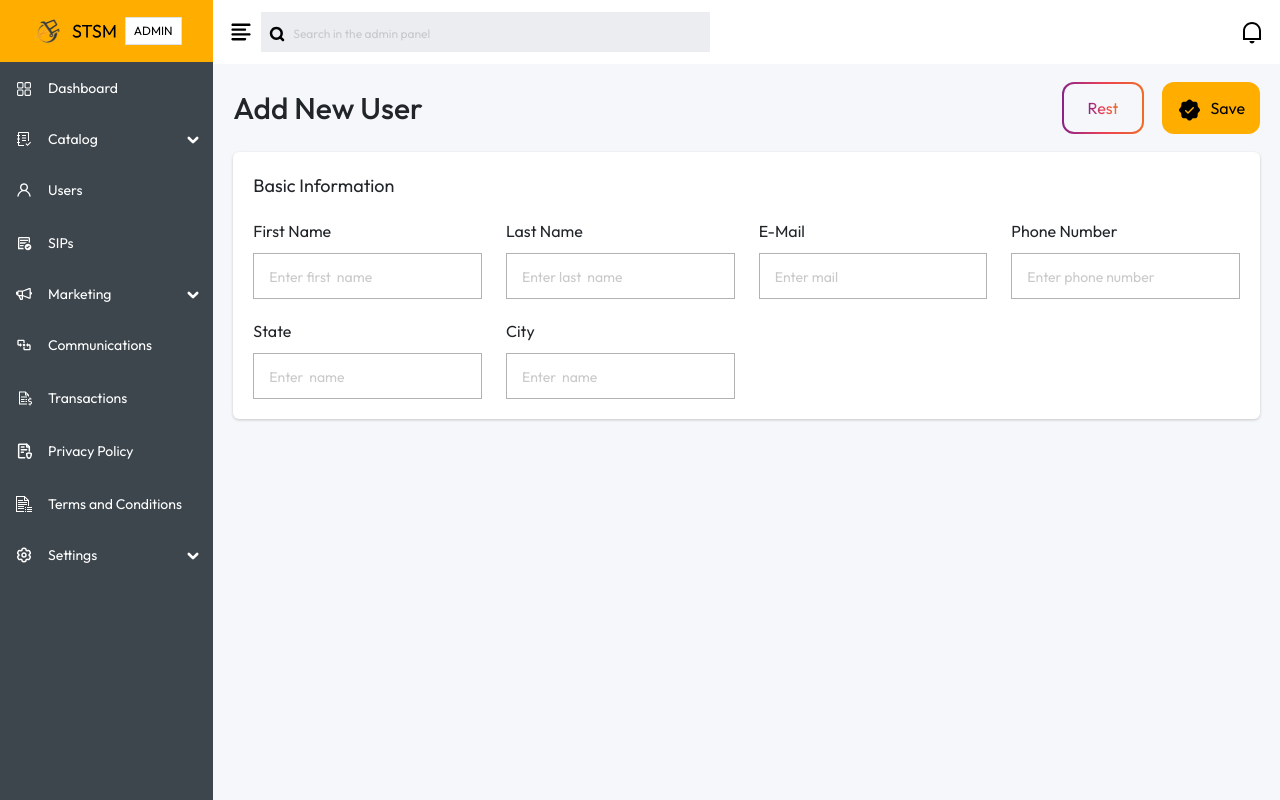
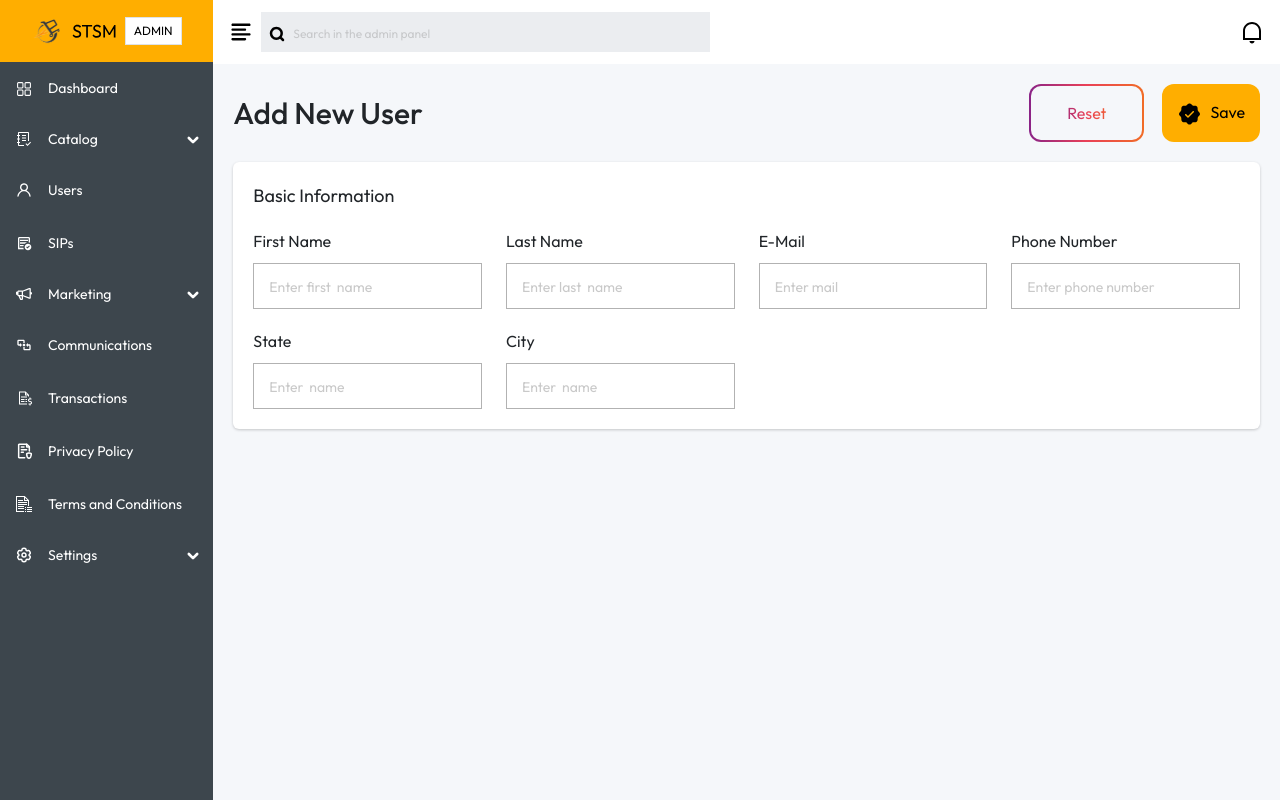
Before and after one commit to rakeshascoder/dashboard, a React (Vite) app: page /User/Add_new_user in a window 1280 px wide. Built offline with nearby package versions, Linux system fonts and the light colour scheme.

Commit message:
user add

```diff
--- a/src/App.css
+++ b/src/App.css
@@ -243,7 +243,6 @@ body {
 
 .border_bottom td {
     padding-block: 27px;
-
 }
 
 .popup_shadow {
@@ -265,6 +264,7 @@ body {
     --bs-dropdown-padding-y: 0;
     --bs-dropdown-border-width: none;
     transform: translate3d(-32px, 36.5px, 11px) !important;
+    --bs-dropdown-link-active-bg: #FFAE00;
 }
 
 /* delete_confirm_popup--------  */
@@ -285,6 +285,7 @@ body {
     -webkit-background-clip: text;
     -webkit-text-fill-color: transparent;
     background-clip: text;
+    border: none;
 
     /* text-fill-color: transparent; */
 }
@@ -294,7 +295,7 @@ body {
     background-color: #F5F7FA;
     position: relative;
     border-radius: 10px;
-    padding: 12px 24px;
+    padding: 9px 24px;
 }
 
 .linear_border::after {
@@ -316,12 +317,26 @@ body {
     margin-left: 20px;
 }
 
+.save_button {
+    padding: 16px 15px;
+    border-radius: 12px;
+    margin-left: 20px;
+    border: none;
+}
+
+.btn-primary {
+    --bs-btn-active-bg: #FFAE00 !important;
+    --bs-btn-hover-bg: #FFAE00;
+
+}
+
 .add_user_form input {
     border: 0.5px solid rgba(0, 0, 0, 0.3);
     width: 100%;
 
 }
-.add_user_form input:focus{
+
+.add_user_form input:focus {
     outline: none;
 }
 
--- a/src/Pages/Add_new_user.jsx
+++ b/src/Pages/Add_new_user.jsx
@@ -1,112 +1,164 @@
-import React from "react";
+import React, { useState } from "react";
 import { Link } from "react-router-dom";
 import reset_icon from "../assets/images/svg/reset_icon.svg";
-import { Row, Col } from "react-bootstrap";
+import { Row, Col, Button } from "react-bootstrap";
 const Add_new_user = () => {
+  const initialformdata = {
+    first_name: "",
+    last_name: "",
+    city: "",
+    state: "",
+    email: "",
+    phone_no: "",
+  };
+  let [formData, setformData] = useState(initialformdata);
+  function onChange(e) {
+    setformData({ ...formData, [e.target.name]: e.target.value });
+  }
+  let add_user_handler = (e) => {
+    e.preventDefault();
+
+    let add_user = async () => {
+      let apidata = await fetch(
+        "https://crud-django-c7ri.onrender.com/api/user/",
+        {
+          method: "POST",
+          body: JSON.stringify(formData),
+          headers: {
+            "Content-Type": "application/json",
+          },
+        }
+      ).then((res) => res.json());
+      setformData(initialformdata);
+    };
+    add_user();
+  };
   return (
     <div>
       <div className="dash_height  overflow-y-auto">
         <div className="bg_sky p_20">
+          <form
+            onSubmit={(e) => add_user_handler(e)}
+            className="add_user_form"
+            action=""
+          >
             <div className="d-flex justify-content-between align-items-center mb_20">
               <h1 className="fs_30 lh_38 fw-medium ">Add New User</h1>
               <div>
                 <div className="linear_border">
-                <Link className="Rest_btn fs_16" to={""}>
-                  Rest
-                </Link>
+                  <Button
+                    onClick={(e) => {e.preventDefult(), setformData(initialformdata)}
+                    }
+                    type="submit"
+                    className="Rest_btn fs_16"
+                  >
+                    Reset
+                  </Button>
                 </div>
-              <Link to={""} className=" bg_yellow reset_button ">
+                <Button type="submit" className=" bg_yellow save_button ">
                   <img src={reset_icon} alt="" />
                   <span className="text-black ms-2 fs_16">Save</span>
-              </Link>
+                </Button>
               </div>
             </div>
 
             <div className="p_20 rounded-2 bg-white box_shadow">
               <p className="fs_18 ">Basic Information</p>
-            <form className="add_user_form" action="">
+
               <Row>
                 <Col sm={3}>
-                  <label className="mb_10" htmlFor="First_Name">
+                  <label className="mb_10" htmlFor="first_name">
                     First Name
                   </label>{" "}
                   <br />
                   <input
+                    onChange={onChange}
+                    value={formData.first_name}
                     className="py_10 px_15"
                     type="text"
-                    name="First_Name"
-                    id="First_Name"
+                    name="first_name"
+                    id="first_name"
                     placeholder="Enter first  name"
                   />
                 </Col>
                 <Col sm={3}>
-                  <label className="mb_10" htmlFor="First_Name">
+                  <label className="mb_10" htmlFor="last_name">
                     Last Name
                   </label>{" "}
                   <br />
                   <input
+                    onChange={onChange}
+                    value={formData.last_name}
                     className="py_10 px_15"
                     type="text"
-                    name="First_Name"
-                    id="First_Name"
+                    name="last_name"
+                    id="last_name"
                     placeholder="Enter last  name"
                   />
                 </Col>
                 <Col sm={3}>
-                  <label className="mb_10" htmlFor="First_Name">
+                  <label className="mb_10" htmlFor="email">
                     E-Mail
                   </label>{" "}
                   <br />
                   <input
+                    onChange={onChange}
+                    value={formData.email}
                     className="py_10 px_15"
                     type="text"
-                    name="First_Name"
-                    id="First_Name"
+                    name="email"
+                    id="email"
                     placeholder="Enter mail"
                   />
                 </Col>
                 <Col sm={3}>
-                  <label className="mb_10" htmlFor="First_Name">
+                  <label className="mb_10" htmlFor="phone_no">
                     Phone Number
                   </label>{" "}
                   <br />
                   <input
+                    onChange={onChange}
+                    value={formData.phone_no}
                     className="py_10 px_15"
                     type="text"
-                    name="First_Name"
-                    id="First_Name"
+                    name="phone_no"
+                    id="phone_no"
                     placeholder="Enter phone number "
                   />
                 </Col>
                 <Col sm={3}>
-                  <label className="mb_10" htmlFor="First_Name">
+                  <label className="mb_10" htmlFor="state">
                     State
                   </label>{" "}
                   <br />
                   <input
+                    onChange={onChange}
+                    value={formData.state}
                     className="py_10 px_15"
                     type="text"
-                    name="First_Name"
-                    id="First_Name"
+                    name="state"
+                    id="state"
                     placeholder="Enter  name"
                   />
                 </Col>
                 <Col sm={3}>
-                  <label className="mb_10" htmlFor="First_Name">
+                  <label className="mb_10" htmlFor="city">
                     City
                   </label>{" "}
                   <br />
                   <input
+                    onChange={onChange}
+                    value={formData.city}
                     className="py_10 px_15"
                     type="text"
-                    name="First_Name"
-                    id="First_Name"
+                    name="city"
+                    id="city"
                     placeholder="Enter  name"
                   />
                 </Col>
               </Row>
+            </div>
           </form>
-          </div>
         </div>
       </div>
     </div>
--- a/src/Pages/User.jsx
+++ b/src/Pages/User.jsx
@@ -54,8 +54,11 @@ const User = () => {
         <div className="bg_sky p_20">
           <div className="d-flex justify-content-between align-items-center mb_20">
             <h1 className="fs_30 lh_38 fw-medium ">Users</h1>
-            <Link to={"/User/Add_new_user/"} className="p-2 bg_yellow rounded-1">
-              <img src={add_user} alt="" />
+            <Link
+              to={"/User/Add_new_user/"}
+              className="p-2 bg_yellow rounded-1"
+            >
+              <img src={add_user} alt="add_user" />
               <span className="text-black ms-2 fs_14">Add New User</span>
             </Link>
           </div>
```
Lines whose indentation alone changed are shown as unchanged.
